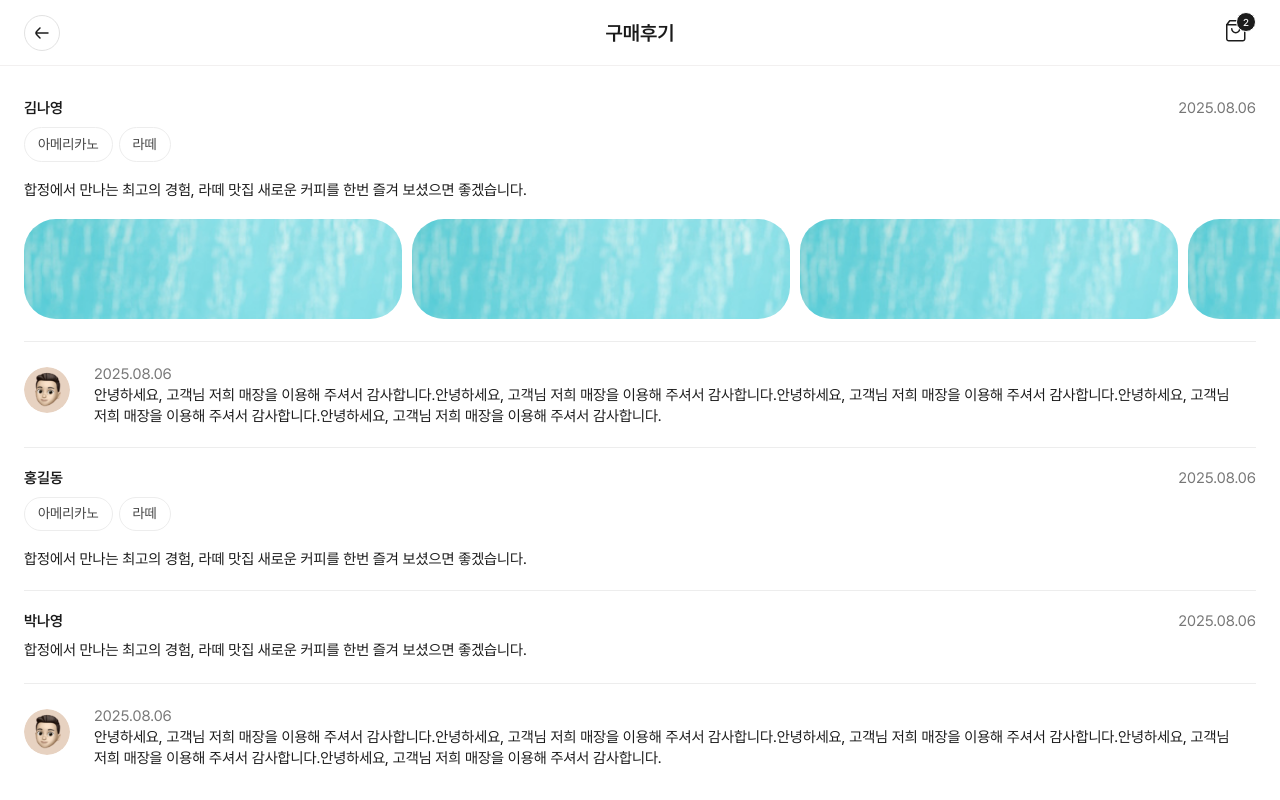
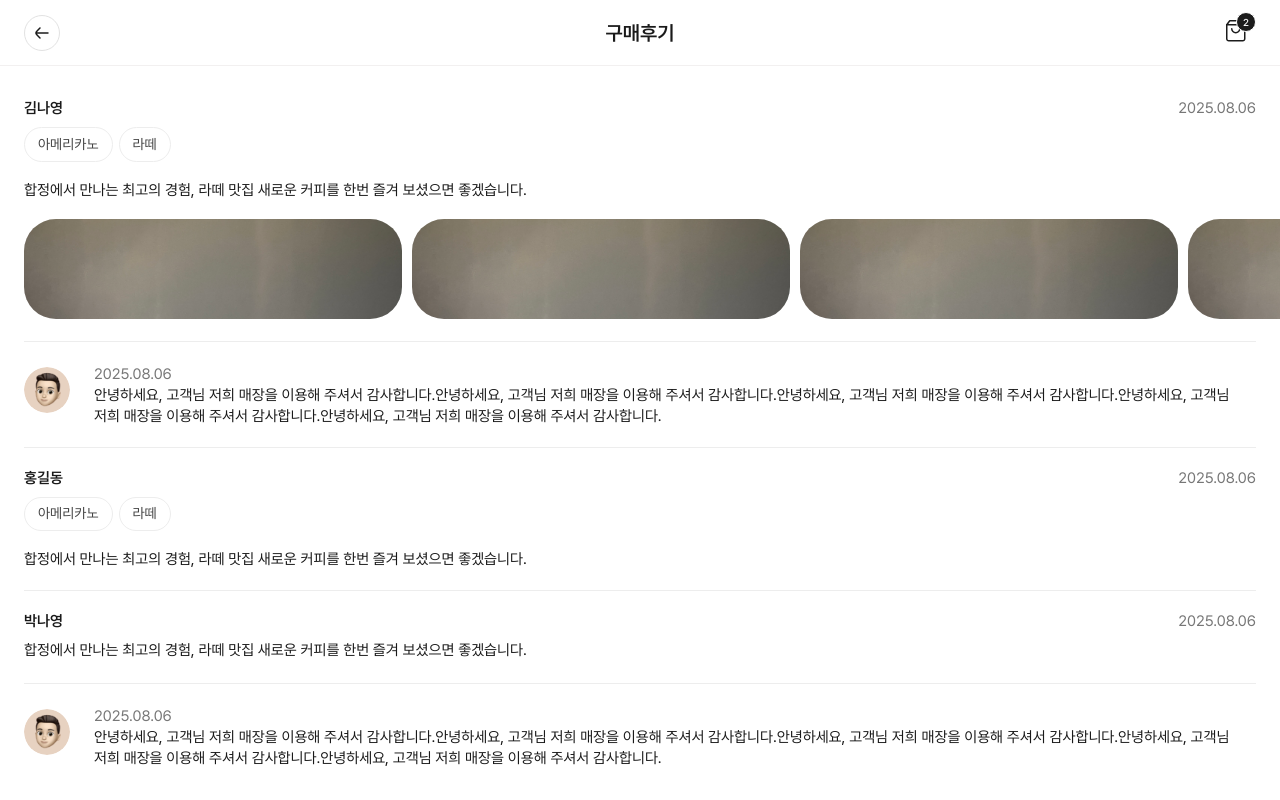
Before and after one commit to nalpari/whale-erp-pickup-app-pub, a Next.js app: page /detail/review in a window 1280 px wide. Built offline with nearby package versions, Linux system fonts and the light colour scheme.

Commit message:
style: 매장정보 구매내역 수정

```diff
--- a/src/components/detail/DetailHeader.tsx
+++ b/src/components/detail/DetailHeader.tsx
@@ -57,6 +57,7 @@ export default function DetailHeader() {
                 src="/assets/images/contents/store_img.png"
                 alt="store-img"
                 fill
+                loading="eager"
               />
             </div>
           </SwiperSlide>
@@ -66,6 +67,7 @@ export default function DetailHeader() {
                 src="/assets/images/layout/store_img.jpg"
                 alt="store-img"
                 fill
+                loading="eager"
               />
             </div>
           </SwiperSlide>
@@ -75,6 +77,7 @@ export default function DetailHeader() {
                 src="/assets/images/layout/store_img.jpg"
                 alt="store-img"
                 fill
+                loading="eager"
               />
             </div>
           </SwiperSlide>
@@ -116,6 +119,7 @@ export default function DetailHeader() {
             <span className="comment icon"></span>
             <span>후기</span>
           </button>
+          {/* act 클래스 추가시 찜 탭 아이콘 컬러 변경 */}
           <button className="detail-tab-item act">
             <span className="bookmark icon"></span>
             <span>찜</span>
--- a/src/components/detail/ReviewContents.tsx
+++ b/src/components/detail/ReviewContents.tsx
@@ -37,9 +37,10 @@ export default function ReviewContents() {
                     onClick={() => popupControler.setPhotoPopup(true)}
                   >
                     <Image
-                      src="/assets/images/contents/dummy.png"
+                      src="/assets/images/contents/dummy03.jpg"
                       alt="review-img"
                       fill
+                      sizes="(max-width: 320px) 100vw, 100vw"
                     />
                   </button>
                 </SwiperSlide>
--- a/src/components/main/MainContents.tsx
+++ b/src/components/main/MainContents.tsx
@@ -25,6 +25,7 @@ export default function MainContents() {
               src="/assets/images/layout/store_img.jpg"
               alt="contents-img"
               fill
+              sizes="(max-width: 320px) 100vw, 100vw"
             />
           </div>
           <div className="contents-info">
@@ -64,6 +65,7 @@ export default function MainContents() {
                 src="/assets/images/layout/store_img.jpg"
                 alt="contents-img"
                 fill
+                sizes="(max-width: 320px) 100vw, 100vw"
               />
             </div>
             <div className="contents-info">
--- a/src/styles/components/_contents.scss
+++ b/src/styles/components/_contents.scss
@@ -742,16 +742,18 @@
       padding-right: 24px;
     }
     .review-img-item {
+      position: relative;
       display: block;
       text-align: left;
       flex: none;
       width: 100%;
       height: 100px;
       border-radius: 32px;
+      background-color: #f8f8f8;
       overflow: hidden;
       img {
         width: 100%;
-        height: 100%;
+        height: 100% !important;
         object-fit: cover;
         object-position: center center;
       }
@@ -763,6 +765,7 @@
     border-top: 1px solid #ededed;
     margin-top: 22px;
     .comment-symbol {
+      position: relative;
       flex: none;
       width: 46px;
       height: 46px;
--- a/src/styles/components/_pop-contents.scss
+++ b/src/styles/components/_pop-contents.scss
@@ -25,6 +25,7 @@
     height: auto;
   }
   .photo-img {
+    position: relative;
     @include flex(0px);
     align-items: center;
     height: 100%;
```
